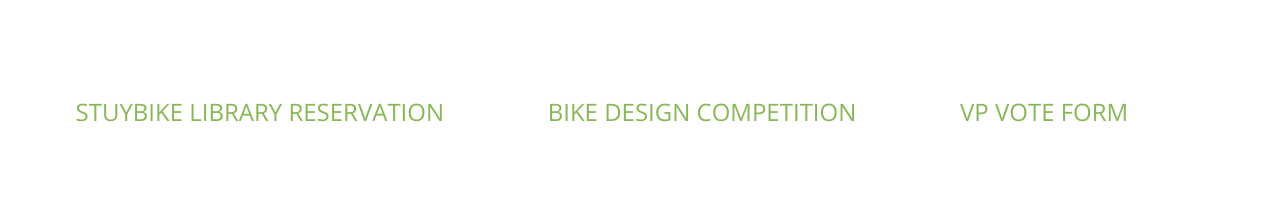
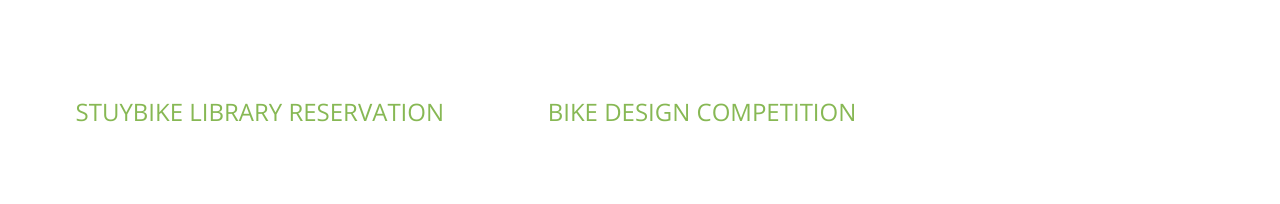
Before and after one commit to zqian50/testnextjsghpages, a Next.js app: page / in a window 1280 px wide. Shown: the part 266-470 px from the top of the page. Built offline with nearby package versions, Linux system fonts and the light colour scheme.

Commit message:
Update Navbar.js

```diff
--- a/components/Navbar.js
+++ b/components/Navbar.js
@@ -28,7 +28,6 @@ export default function Navbar() {
          <a className={styles.light} href="https://forms.gle/5H9eywqR8GmY1stM8" target="_blank" rel="noopener noreferrer">STUYBIKE LIBRARY MEMEMBERSHIP</a>
          <a className={styles.light} href="https://forms.gle/QuYFDKWaRHTT8Gh96" target="_blank" rel="noopener noreferrer">STUYBIKE LIBRARY RESERVATION</a>
          <a className={styles.light} href="https://stuybike.org/comp">BIKE DESIGN COMPETITION</a>
-         <a className={styles.light} href="https://forms.gle/jfXwwc9CD96Fude46" target="_blank" rel="noopener noreferrer">VP VOTE FORM</a>
          <a className={styles.light} href="https://stuybike.org/SBCinfographic.pdf" target="_blank" rel="noopener noreferrer">BIKE LIBRARY INFOGRAPHIC</a>
       </div>
     </div>
```
